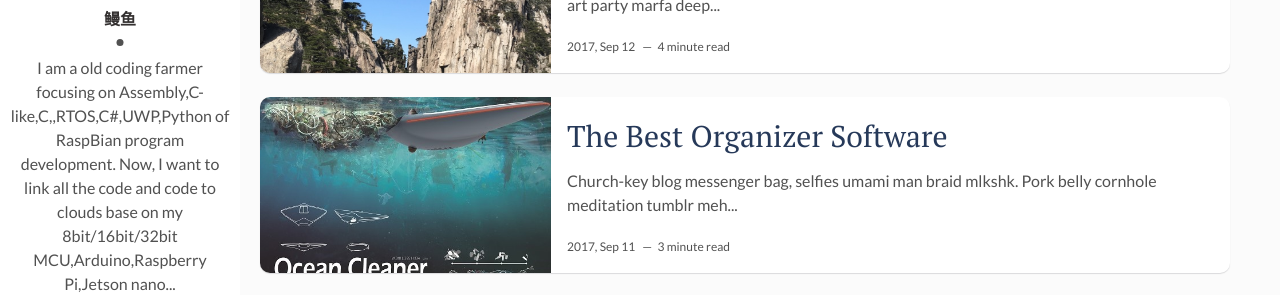
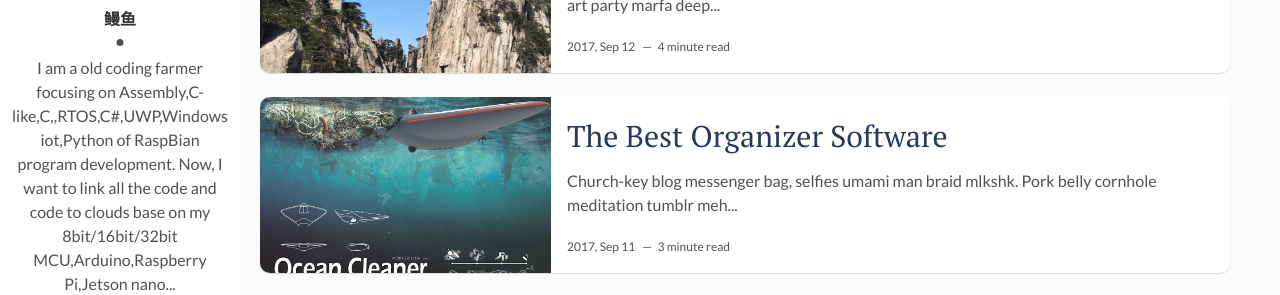
Before and after one commit to louisopen/louisopen.github.io, a Jekyll site: the page built from index.html, in a window 1280 px wide. Shown: the part 123-418 px from the top of the page. Built offline with Jekyll 4.4.1, drawn with Linux system fonts in a browser that asks for light colours; the list of posts is cut into pages by our own code.

Commit message:
update my

```diff
--- a/_config.yml
+++ b/_config.yml
@@ -11,7 +11,7 @@
 # Author Settings
 author: 鳗鱼 # add your name
 author-img: chick-freeman.jpg # add your photo
-about-author: I am a old coding farmer focusing on Assembly,C-like,C,,RTOS,C#,UWP,Python of RaspBian program development. Now, I want to link all the code and code to clouds base on my 8bit/16bit/32bit MCU,Arduino,Raspberry Pi,Jetson nano...  # add description
+about-author: I am a old coding farmer focusing on Assembly,C-like,C,,RTOS,C#,UWP,Windows iot,Python of RaspBian program development. Now, I want to link all the code and code to clouds base on my 8bit/16bit/32bit MCU,Arduino,Raspberry Pi,Jetson nano...  # add description
 social-twitter: louisopen # add your Twitter handle
 social-facebook: louisopen # add your Facebook handle
 social-github: louisopen # add your Github handle
```
